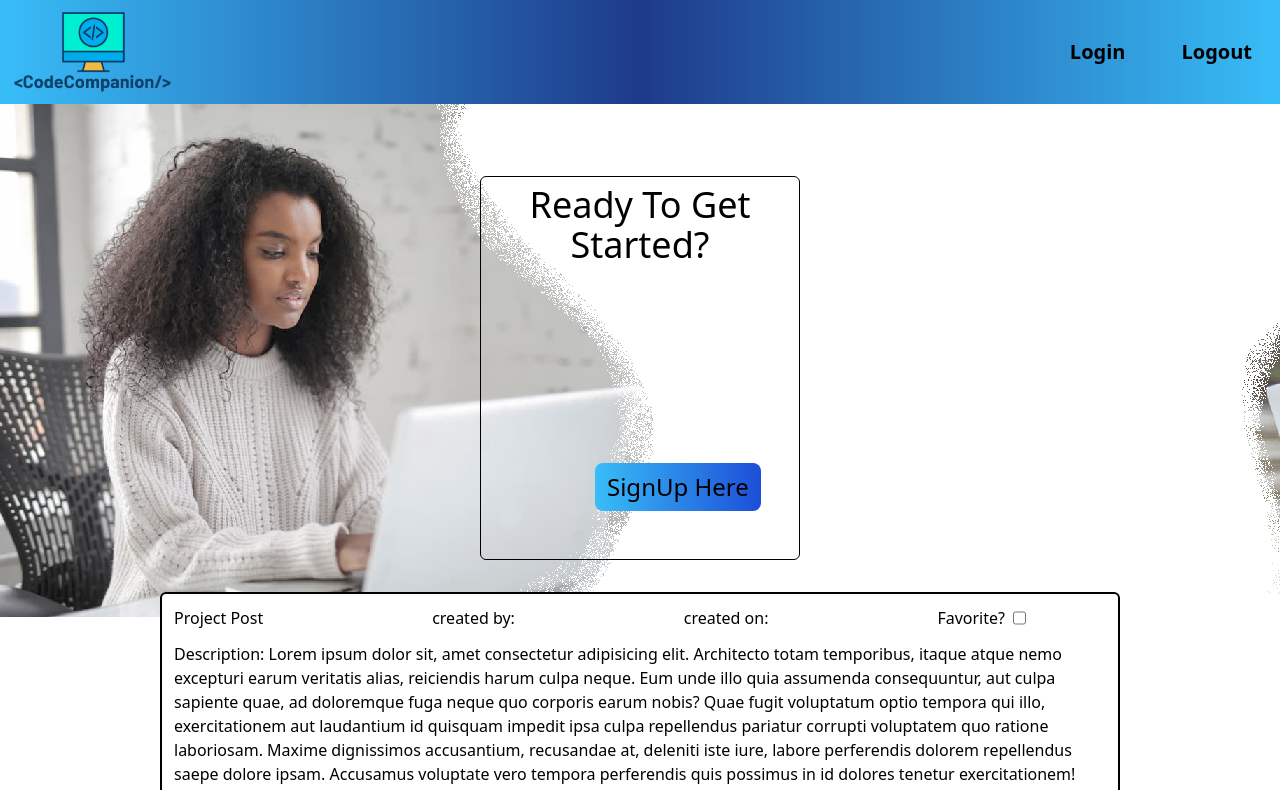
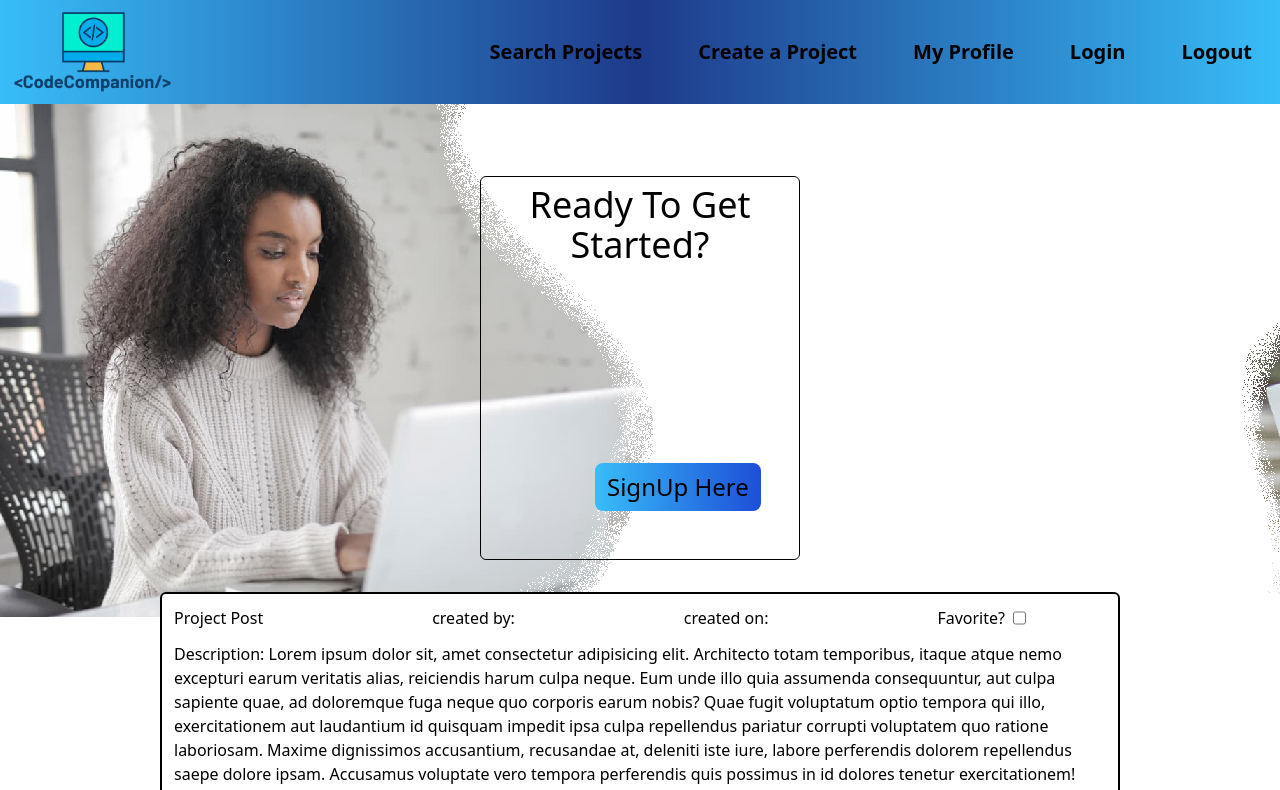
Before and after one commit to SmithCray/Code-Companion, a React (Create React App) app in the folder client/: page / in a window 1280 px wide. Shown: the top 790 px of the page. Built offline with nearby package versions, Linux system fonts and the light colour scheme; no server answers.

Commit message:
made buttons visible

```diff
--- a/client/src/components/Header.js
+++ b/client/src/components/Header.js
@@ -51,27 +51,21 @@ function Header() {
               />
             </svg>
           </button>
-          {location.pathname !== "/Search" &&
-          location.pathname !== "/" &&
-          location.pathname !== "/Signup" ? (
+          {location.pathname !== "/Search" ? (
             <Link to="/Search" className={desktopButton}>
               Search Projects
             </Link>
           ) : (
             <div></div>
           )}
-          {location.pathname !== "/Create" &&
-          location.pathname !== "/" &&
-          location.pathname !== "/Signup" ? (
+          {location.pathname !== "/Create" ? (
             <Link to="/Create" className={desktopButton}>
               Create a Project
             </Link>
           ) : (
             <div></div>
           )}
-          {location.pathname !== "/Profile" &&
-          location.pathname !== "/" &&
-          location.pathname !== "/Signup" ? (
+          {location.pathname !== "/Profile" ? (
             <Link to="/Main" className={desktopButton}>
               My Profile
             </Link>
@@ -93,27 +87,21 @@ function Header() {
         </nav>
       </div>
       <nav className={hidden}>
-        {location.pathname !== "/Search" &&
-        location.pathname !== "/" &&
-        location.pathname !== "/Signup" ? (
+        {location.pathname !== "/Search" ? (
           <Link to="/Search" className={mobileButton}>
             Search Projects
           </Link>
         ) : (
           <div></div>
         )}
-        {location.pathname !== "/Create" &&
-        location.pathname !== "/" &&
-        location.pathname !== "/Signup" ? (
+        {location.pathname !== "/Create" ? (
           <Link to="/Create" className={mobileButton}>
             Create a Project
           </Link>
         ) : (
           <div></div>
         )}
-        {location.pathname !== "/Profile" &&
-        location.pathname !== "/" &&
-        location.pathname !== "/Signup" ? (
+        {location.pathname !== "/Profile" ? (
           <Link to="/Main/" className={mobileButton}>
             My Profile
           </Link>
```
